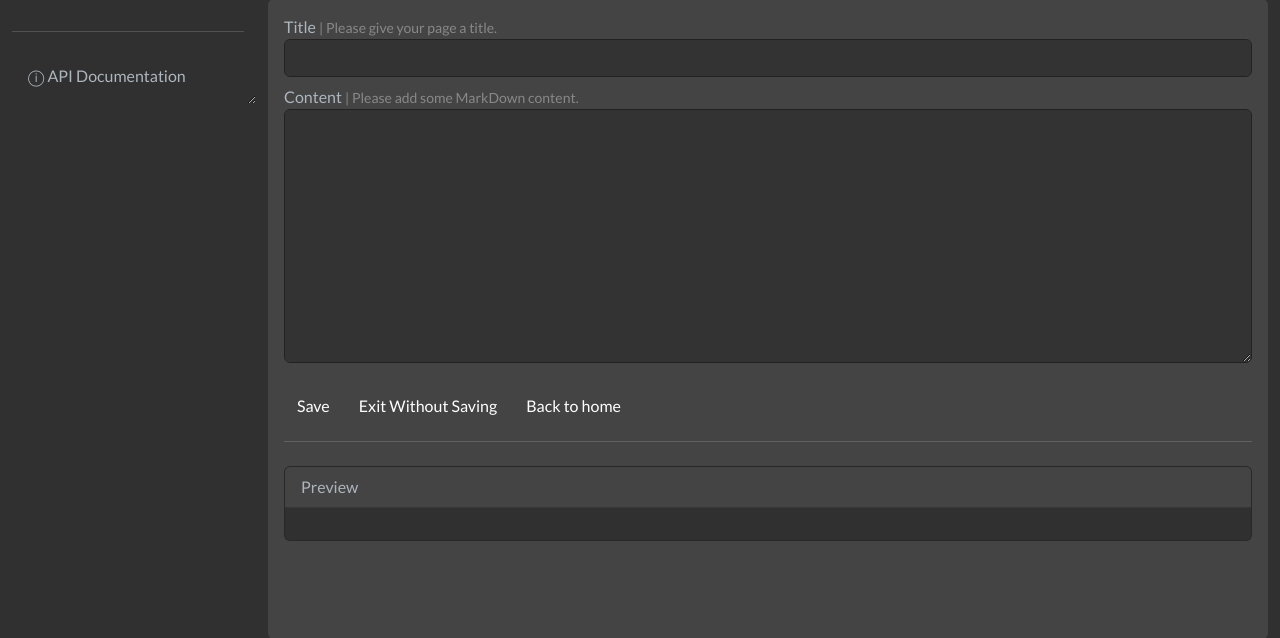
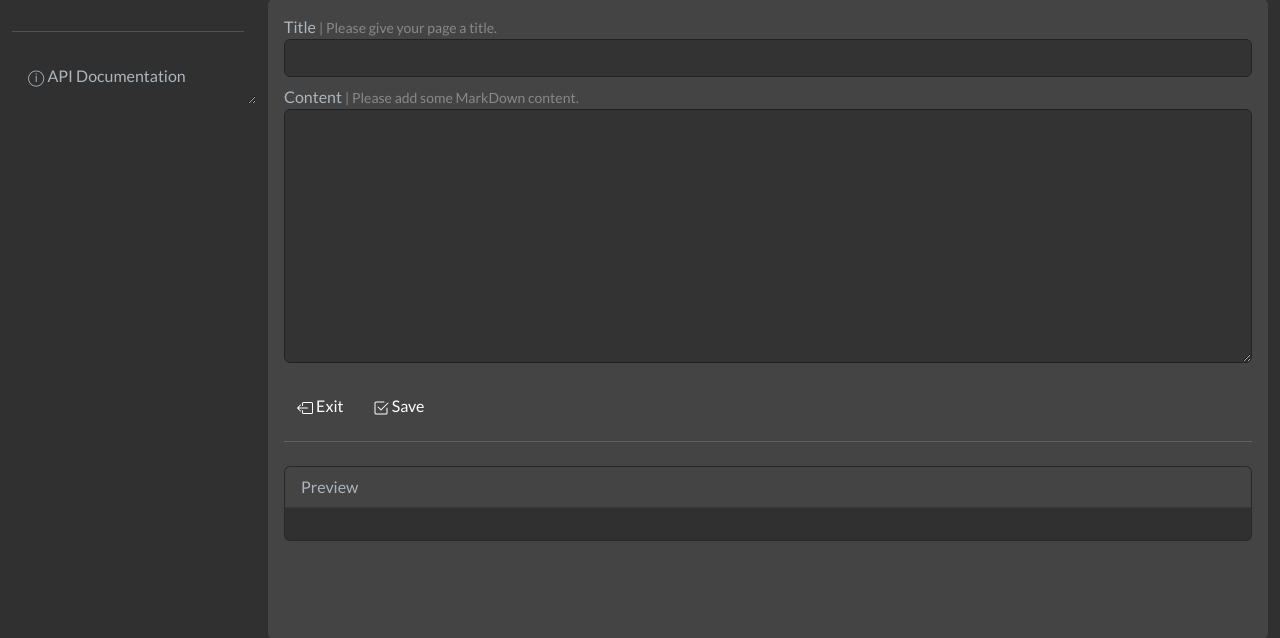
Before and after one commit to signebedi/wiki-flask, a Flask app: template templates/edit.html.jinja in a window 1280 px wide. Shown: the part 89-727 px from the top of the page. Run offline with Flask 3, Linux system fonts and the light colour scheme; the template is opened without the code that fills it, so the values that code supplies are empty.

Commit message:
Added: buttons to edit view (#28)

```diff
--- a/templates/edit.html.jinja
+++ b/templates/edit.html.jinja
@@ -25,9 +25,22 @@ Edit - {{ page.title }}
         <textarea id="content" name="content" class="form-control" rows="10" style="background-color: rgba(0, 0, 0, 0.25) ; color: #fff;" required>{{ page.content }}</textarea>
     </div>
     <div class="form-group mt-2">
-        <button type="submit" class="btn btn-secondary mt-3">Save</button>
-        <a href="{{ url_for('page', page_id=page._id) }}" class="btn btn-secondary mt-3">Exit Without Saving</a>
-        <a href="{{ url_for('home') }}" class="btn btn-secondary mt-3">Back to home</a>
+        <a title="Exit Without Saving" href="{{ url_for('page', page_id=page._id) }}" class="btn btn-secondary mt-3">
+            <svg xmlns="http://www.w3.org/2000/svg" width="16" height="16" fill="currentColor" class="bi bi-box-arrow-left" viewBox="0 0 16 16">
+                <path fill-rule="evenodd" d="M6 12.5a.5.5 0 0 0 .5.5h8a.5.5 0 0 0 .5-.5v-9a.5.5 0 0 0-.5-.5h-8a.5.5 0 0 0-.5.5v2a.5.5 0 0 1-1 0v-2A1.5 1.5 0 0 1 6.5 2h8A1.5 1.5 0 0 1 16 3.5v9a1.5 1.5 0 0 1-1.5 1.5h-8A1.5 1.5 0 0 1 5 12.5v-2a.5.5 0 0 1 1 0v2z"/>
+                <path fill-rule="evenodd" d="M.146 8.354a.5.5 0 0 1 0-.708l3-3a.5.5 0 1 1 .708.708L1.707 7.5H10.5a.5.5 0 0 1 0 1H1.707l2.147 2.146a.5.5 0 0 1-.708.708l-3-3z"/>
+            </svg>
+            Exit
+        </a>
+        <button title="Save" type="submit" class="btn btn-secondary mt-3">
+            <svg xmlns="http://www.w3.org/2000/svg" width="16" height="16" fill="currentColor" class="bi bi-check2-square" viewBox="0 0 16 16">
+                <path d="M3 14.5A1.5 1.5 0 0 1 1.5 13V3A1.5 1.5 0 0 1 3 1.5h8a.5.5 0 0 1 0 1H3a.5.5 0 0 0-.5.5v10a.5.5 0 0 0 .5.5h10a.5.5 0 0 0 .5-.5V8a.5.5 0 0 1 1 0v5a1.5 1.5 0 0 1-1.5 1.5H3z"/>
+                <path d="m8.354 10.354 7-7a.5.5 0 0 0-.708-.708L8 9.293 5.354 6.646a.5.5 0 1 0-.708.708l3 3a.5.5 0 0 0 .708 0z"/>
+            </svg>
+            Save
+        </button>
+
+        {# <a href="{{ url_for('home') }}" class="btn btn-secondary mt-3">Back to home</a> #}
     </div>
 </form>
 
```
